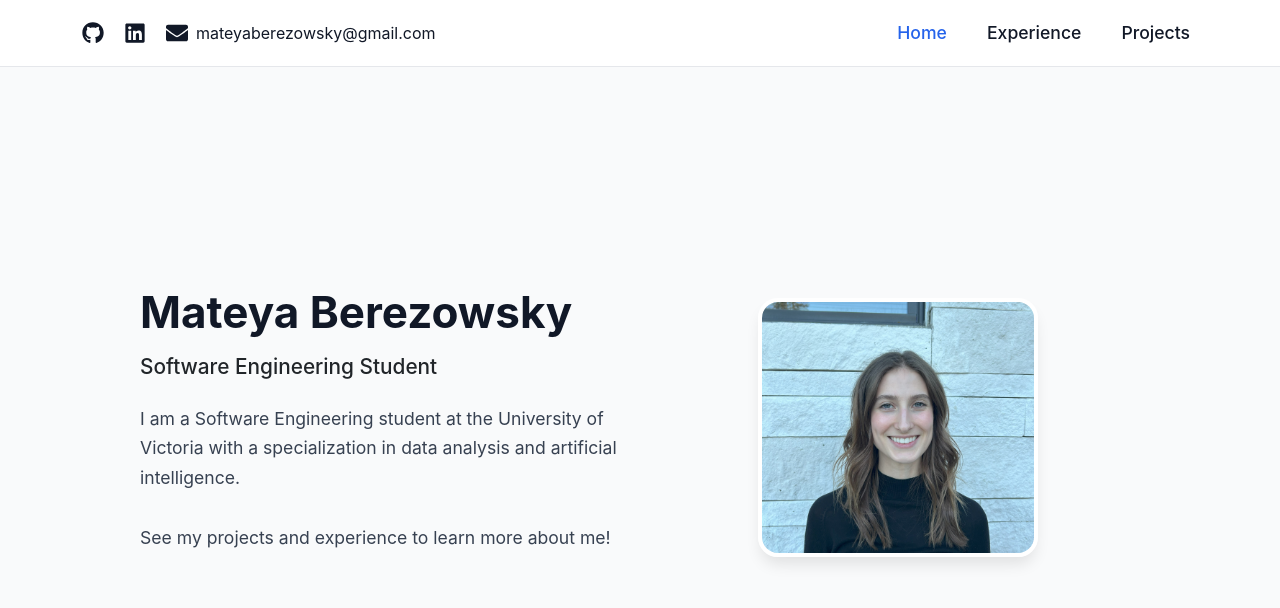
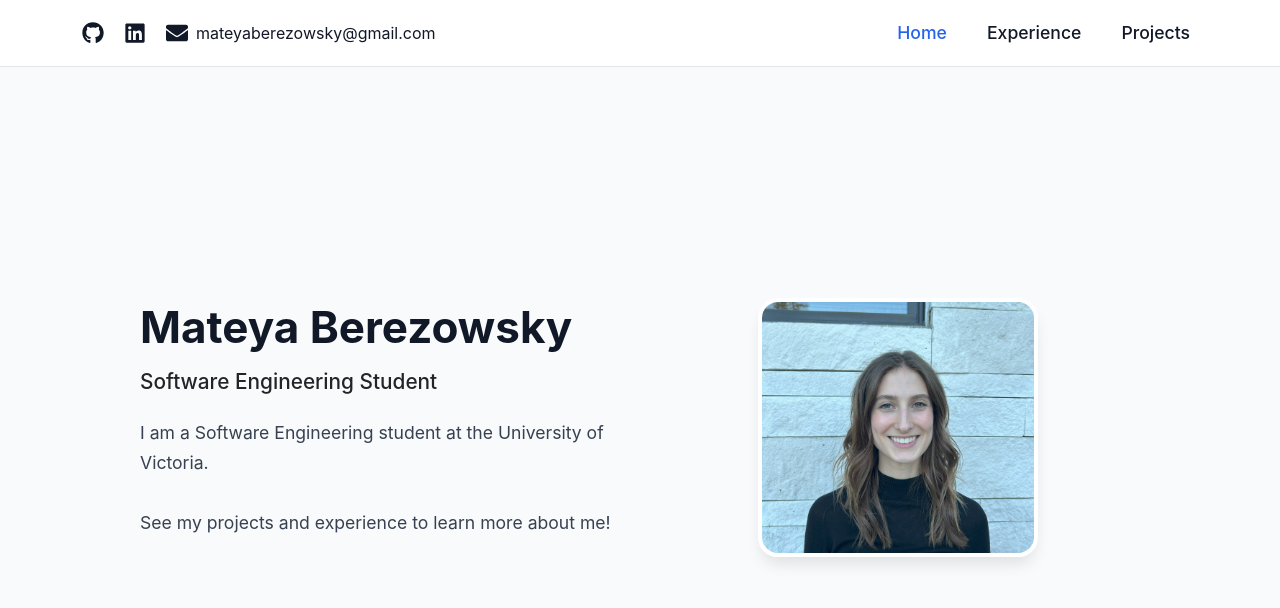
Before and after one commit to mateyab/personal-portfolio, a React (Create React App) app: page /#/ in a window 1280 px wide. Shown: the top 608 px of the page. Built offline with nearby package versions, Linux system fonts and the light colour scheme.

Commit message:
tweak intro

```diff
--- a/src/components/Home.js
+++ b/src/components/Home.js
@@ -10,8 +10,7 @@ const Home = () => {
           <h3 className="subtitle">Software Engineering Student</h3>
 
           <p className="blurb">
-            I am a Software Engineering student at the University of Victoria
-            with a specialization in data analysis and artificial intelligence.
+            I am a Software Engineering student at the University of Victoria.
             <br /><br />
             See my projects and experience to learn more about me!
           </p>
```
Also changed, not shown: 7 other files (tests, documents, lock files or other folders).
